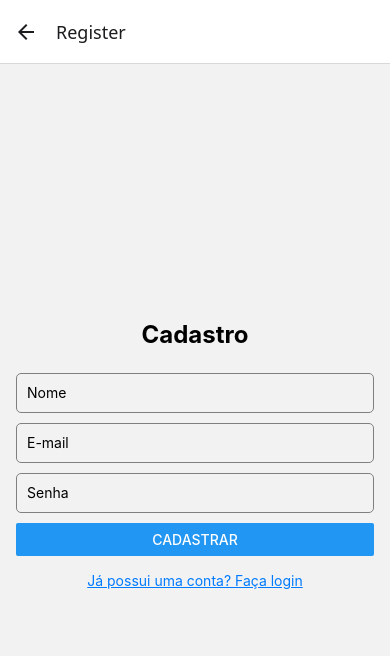
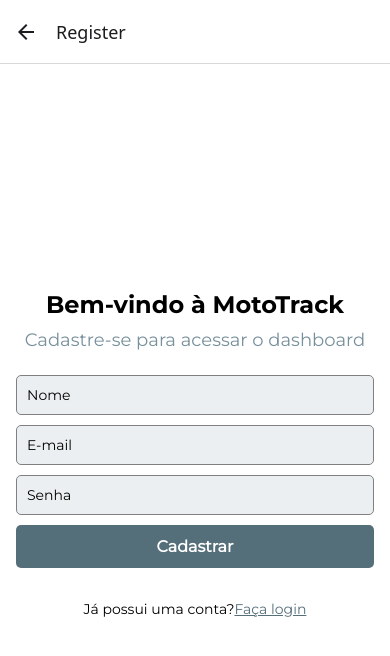
Before and after one commit to mototrack-challenge/mototrack-frontend-mobile, a React Native app: screen /Register in a window 390 px wide. Shown: the top 656 px of the page. Built offline with nearby package versions, Linux system fonts and the light colour scheme.

Commit message:
Estilizando a página de Cadastro

```diff
--- a/src/screens/LoginScreen.tsx
+++ b/src/screens/LoginScreen.tsx
@@ -14,6 +14,7 @@
     MontserratRegular: require('../../assets/fonts/Montserrat-Regular.ttf'),
     MontserratBold: require('../../assets/fonts/Montserrat-Bold.ttf'),
   });
+
   const navigation = useNavigation<NavigationProp>();
 
   const [email, setEmail] = useState<string>('');
@@ -59,7 +60,7 @@
 
   return (
     <View style={styles.container}>
-      <Text style={[styles.title, { fontFamily: 'MontserratBold' }]}>Login</Text>
+      <Text style={[styles.title, { fontFamily: 'MontserratBold' }]}>Bem-Vindo de volta</Text>
       <Text style={[styles.subtitle, { fontFamily: 'MontserratRegular' }]}>Entre com sua conta</Text>
 
       <TextInput
--- a/src/screens/RegisterScreen.tsx
+++ b/src/screens/RegisterScreen.tsx
@@ -5,10 +5,16 @@
 import { TouchableOpacity } from 'react-native';
 import { RootStackParamList } from '../types/types';
 import { NativeStackNavigationProp } from '@react-navigation/native-stack';
+import { useFonts } from 'expo-font';
 
 type NavigationProp = NativeStackNavigationProp<RootStackParamList>;
 
 const RegisterScreen = () => {
+    const [fontsLoaded] = useFonts({
+    MontserratRegular: require('../../assets/fonts/Montserrat-Regular.ttf'),
+    MontserratBold: require('../../assets/fonts/Montserrat-Bold.ttf'),
+    });
+
   const navigation = useNavigation<NavigationProp>();
 
   const [name, setName] = useState<string>('');
@@ -50,17 +56,18 @@
 
   return (
     <View style={styles.container}>
-      <Text style={styles.title}>Cadastro</Text>
+      <Text style={[styles.title, { fontFamily: 'MontserratBold' }]}>Bem-vindo à MotoTrack</Text>
+      <Text style={[styles.subtitle, { fontFamily: 'MontserratRegular' }]}>Cadastre-se para acessar o dashboard</Text>
 
       <TextInput
-        style={styles.input}
+        style={[styles.input, { fontFamily: 'MontserratRegular' }]}
         value={name}
         onChangeText={setName}
         placeholder="Nome"
       />
 
       <TextInput
-        style={styles.input}
+        style={[styles.input, { fontFamily: 'MontserratRegular' }]}
         value={email}
         onChangeText={setEmail}
         placeholder="E-mail"
@@ -69,22 +76,25 @@
       />
 
       <TextInput
-        style={styles.input}
+        style={[styles.input, { fontFamily: 'MontserratRegular' }]}
         value={password}
         onChangeText={setPassword}
         placeholder="Senha"
         secureTextEntry
       />
 
-      {error ? <Text style={styles.error}>{error}</Text> : null}
+      {error ? <Text style={[styles.error, { fontFamily: 'MontserratRegular' }]}>{error}</Text> : null}
 
-      <Button title="Cadastrar" onPress={handleRegister} />
+            <TouchableOpacity style={styles.button} onPress={handleRegister}>
+              <Text style={[styles.buttonText, { fontFamily: 'MontserratRegular' }]}>Cadastrar</Text>
+            </TouchableOpacity>
 
-      <TouchableOpacity onPress={() => navigation.navigate('Login')}>
-        <Text style={styles.linkText}>
-            Já possui uma conta? Faça login
+        <Text style={[styles.linkText, { fontFamily: 'MontserratRegular' }]}>
+            Já possui uma conta?
+            <TouchableOpacity onPress={() => navigation.navigate('Login')}>
+            <Text style={styles.textLink}>Faça login</Text>
+            </TouchableOpacity>
         </Text>
-    </TouchableOpacity>
     </View>
   );
 };
@@ -94,21 +104,41 @@
     flex: 1,
     justifyContent: 'center',
     padding: 16,
-    backgroundColor: '#f2f2f2',
+    backgroundColor: '#FFFFFF',
   },
   title: {
     fontSize: 24,
     fontWeight: 'bold',
+    marginBottom: 10,
+    textAlign: 'center',
+  },
+  subtitle: {
+    fontSize: 18,
+    color: '#78909C',
+    fontWeight: 'normal',
     marginBottom: 24,
     textAlign: 'center',
   },
   input: {
     height: 40,
+    backgroundColor: '#ECEFF1',
     borderColor: 'gray',
     borderWidth: 1,
     marginBottom: 10,
     paddingLeft: 10,
     borderRadius: 5,
+  },
+  button: {
+    backgroundColor: '#546E7A',
+    paddingVertical: 12,
+    borderRadius: 5,
+    alignItems: 'center',
+    justifyContent: 'center',
+  },
+  buttonText: {
+    color: '#FFFFFF',
+    fontSize: 16,
+    fontWeight: 'bold',
   },
   error: {
     color: 'red',
@@ -117,7 +147,12 @@
   },
   linkText: {
     marginTop: 16,
-    color: '#007bff',
+    color: '#000000',
+    textAlign: 'center',
+  },
+  textLink: {
+    marginTop: 16,
+    color: '#546E7A',
     textAlign: 'center',
     textDecorationLine: 'underline',
   },
```
